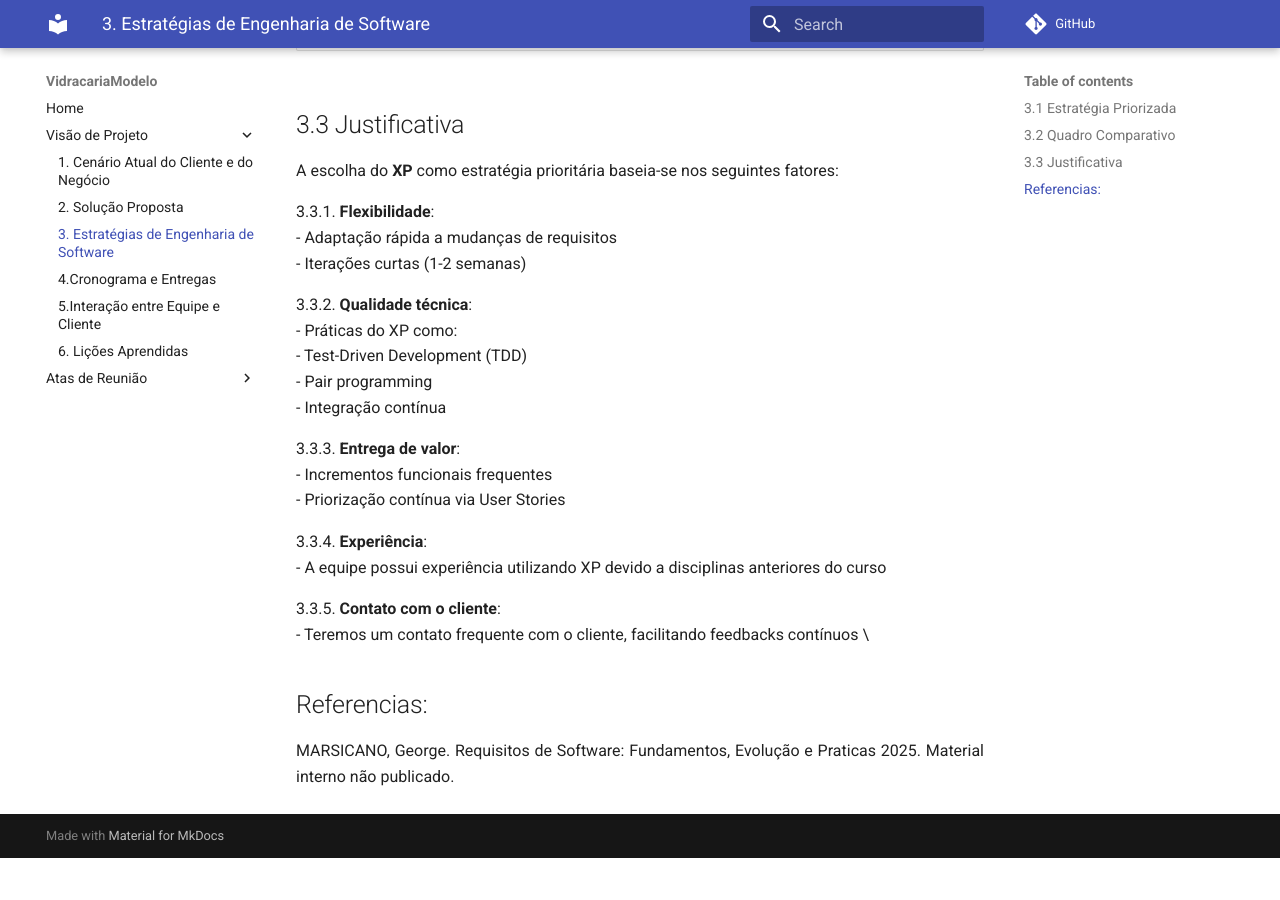
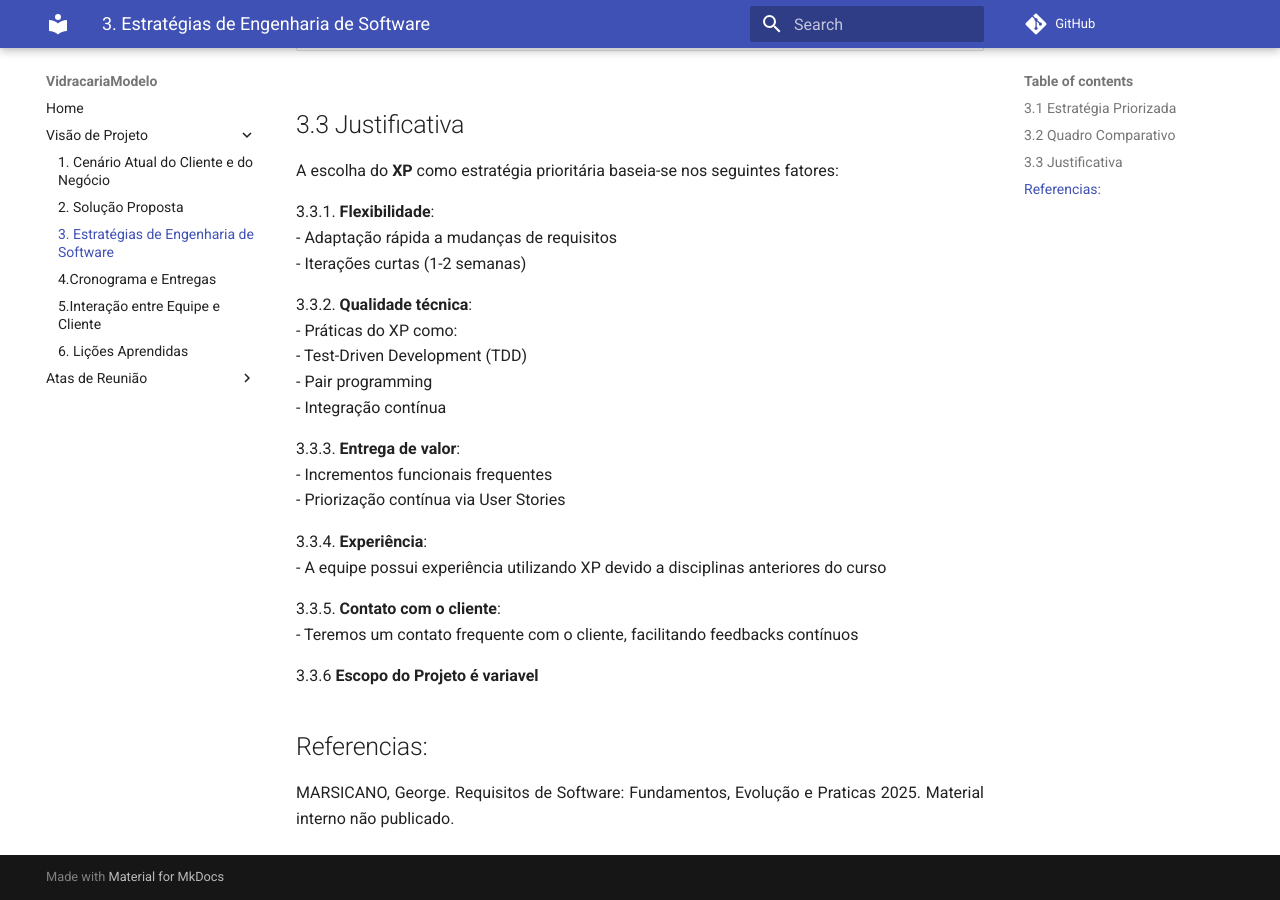
Before and after one commit to mdsreq-fga-unb/2025.1-T01-VidracariaModelo, an MkDocs documentation site: the page built from docs/docs/VisaodeProduto/Estrategias.md, in a window 1280 px wide and 900 px high, scrolled down 903 px. Built offline with MkDocs 1.6.1 and Material for MkDocs 9.7.7, drawn with Linux system fonts in a browser that asks for light colours; comment, search, counter and statistics services are not loaded; before the commit the page ends 1761 px from its top, so only the background shows below that.

Commit message:
Estretagias

```diff
--- a/docs/docs/VisaodeProduto/Estrategias.md
+++ b/docs/docs/VisaodeProduto/Estrategias.md
@@ -35,7 +35,9 @@ A escolha do **XP** como estratégia prioritária baseia-se nos seguintes fatore
    - A equipe possui experiência utilizando XP devido a disciplinas anteriores do curso
 
 3.3.5. **Contato com o cliente**:
-   - Teremos um contato frequente com o cliente, facilitando feedbacks contínuos  \
+   - Teremos um contato frequente com o cliente, facilitando feedbacks contínuos
+
+3.3.6 **Escopo do Projeto é variavel**
 
 ## Referencias:
 MARSICANO, George. Requisitos de Software: Fundamentos, Evolução e Praticas 2025. Material interno não publicado.
```
